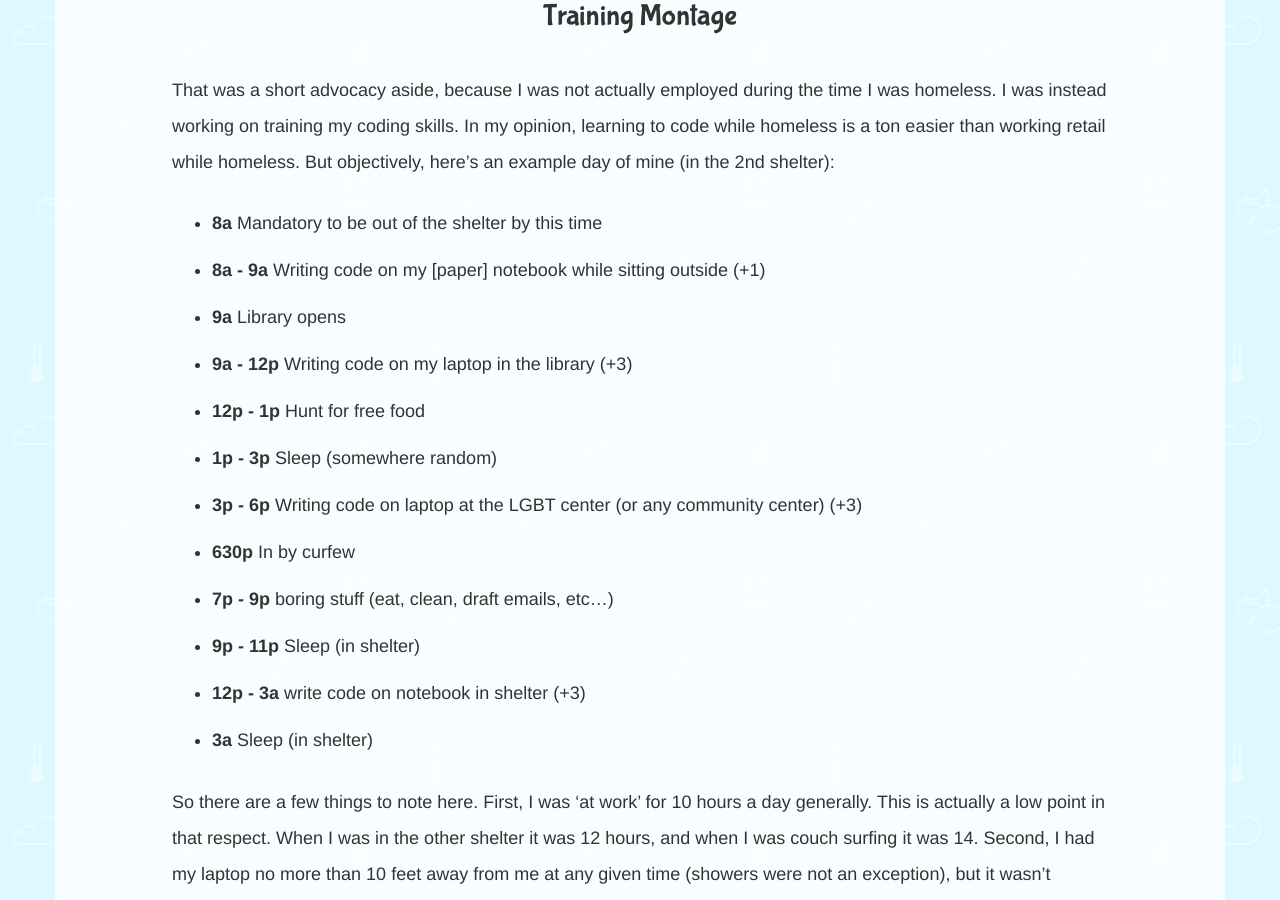
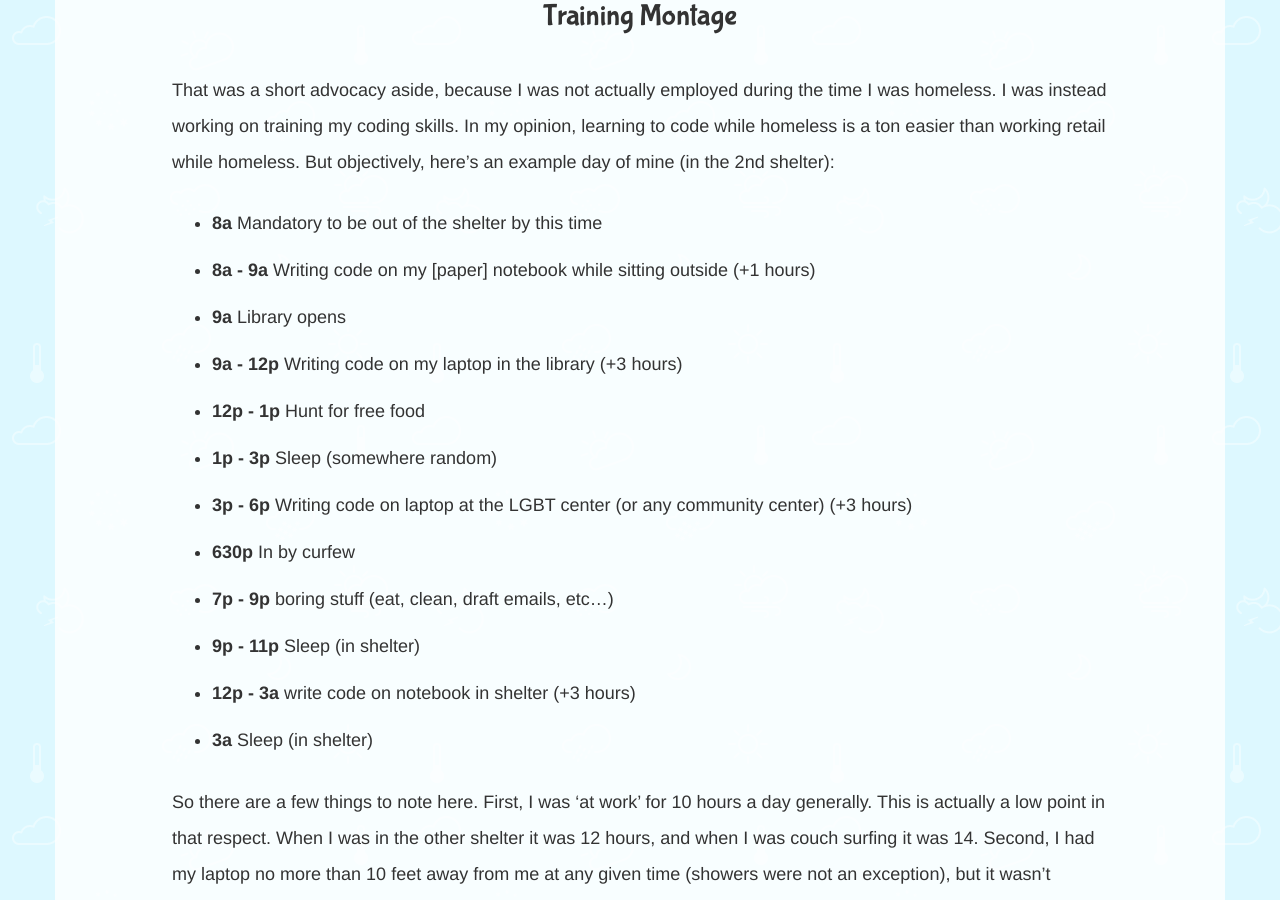
Before and after one commit to coilysiren/lynncyrin.github.io, a Jekyll site: the page built from _posts/2016-06-12-origin-story.md, in a window 1280 px wide and 900 px high, scrolled down 1357 px. Built offline with Jekyll 4.4.1, drawn with Linux system fonts in a browser that asks for light colours; nearby versions of some CDN libraries.

Commit message:
clarify the numbers

```diff
--- a/_posts/2016-06-12-origin-story.md
+++ b/_posts/2016-06-12-origin-story.md
@@ -26,16 +26,16 @@ The 1.5 meals part of the second shelter is actually a pretty important point. B
 That was a short advocacy aside, because I was not actually employed during the time I was homeless. I was instead working on training my coding skills. In my opinion, learning to code while homeless is a ton easier than working retail while homeless. But objectively, here's an example day of mine (in the 2nd shelter):
 
 *   **8a** Mandatory to be out of the shelter by this time
-*   **8a - 9a** Writing code on my [paper] notebook while sitting outside (+1)
+*   **8a - 9a** Writing code on my [paper] notebook while sitting outside (+1 hours)
 *   **9a** Library opens
-*   **9a - 12p** Writing code on my laptop in the library (+3)
+*   **9a - 12p** Writing code on my laptop in the library (+3 hours)
 *   **12p - 1p** Hunt for free food
 *   **1p - 3p** Sleep (somewhere random)
-*   **3p - 6p** Writing code on laptop at the LGBT center (or any community center) (+3)
+*   **3p - 6p** Writing code on laptop at the LGBT center (or any community center) (+3 hours)
 *   **630p** In by curfew
 *   **7p - 9p** boring stuff (eat, clean, draft emails, etc...)
 *   **9p - 11p** Sleep (in shelter)
-*   **12p - 3a** write code on notebook in shelter (+3)
+*   **12p - 3a** write code on notebook in shelter (+3 hours)
 *   **3a** Sleep (in shelter)
 
 So there are a few things to note here. First, I was 'at work' for 10 hours a day generally. This is actually a low point in that respect. When I was in the other shelter it was 12 hours, and when I was couch surfing it was 14. Second, I had my laptop no more than 10 feet away from me at any given time (showers were not an exception), but it wasn't always safe to use it.
```
